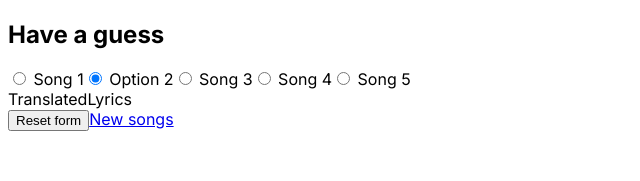
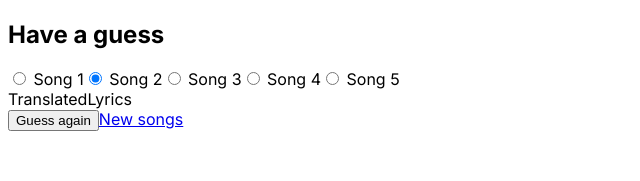
Before and after one commit to Jordan-Walters-23/guessthesong, a Next.js app: page /guess in a window 1280 px wide. Shown: the top 181 px of the page, without its empty margins (0-640 px from the left). Built offline with nearby package versions, Linux system fonts and the light colour scheme.

Commit message:
Page structure naming button types

```diff
--- a/src/components/Page2Nav.tsx
+++ b/src/components/Page2Nav.tsx
@@ -4,7 +4,7 @@ import Link from "next/link";
 function Page2Nav() {
   return (
     <>
-      <button type="reset">Reset form</button>
+      <button type="reset">Guess again</button>
       <Link href="/">New songs</Link>
     </>
   );
--- a/src/components/SongSelection.tsx
+++ b/src/components/SongSelection.tsx
@@ -14,7 +14,7 @@ function SongSelection() {
           value="Song2"
           defaultChecked={true}
         />{" "}
-        Option 2
+        Song 2
       </label>
       <label>
         <input type="radio" name="myRadio" value="Song3" /> Song 3
```
